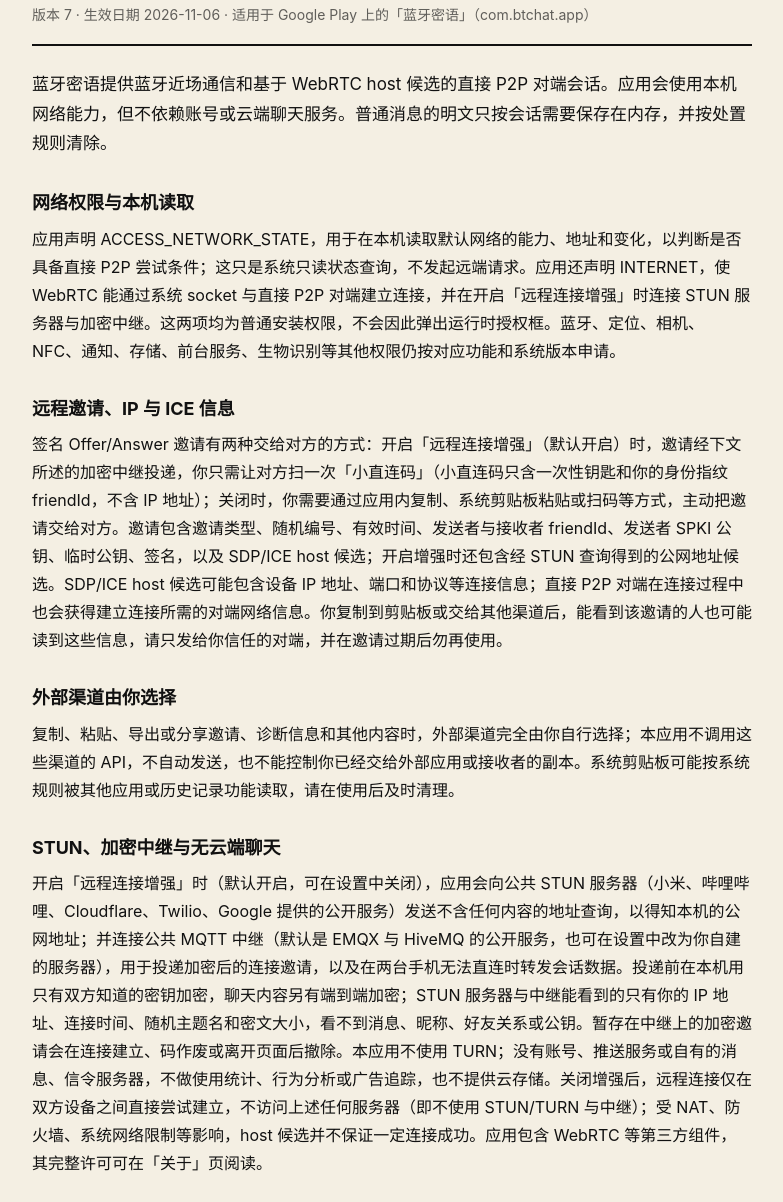
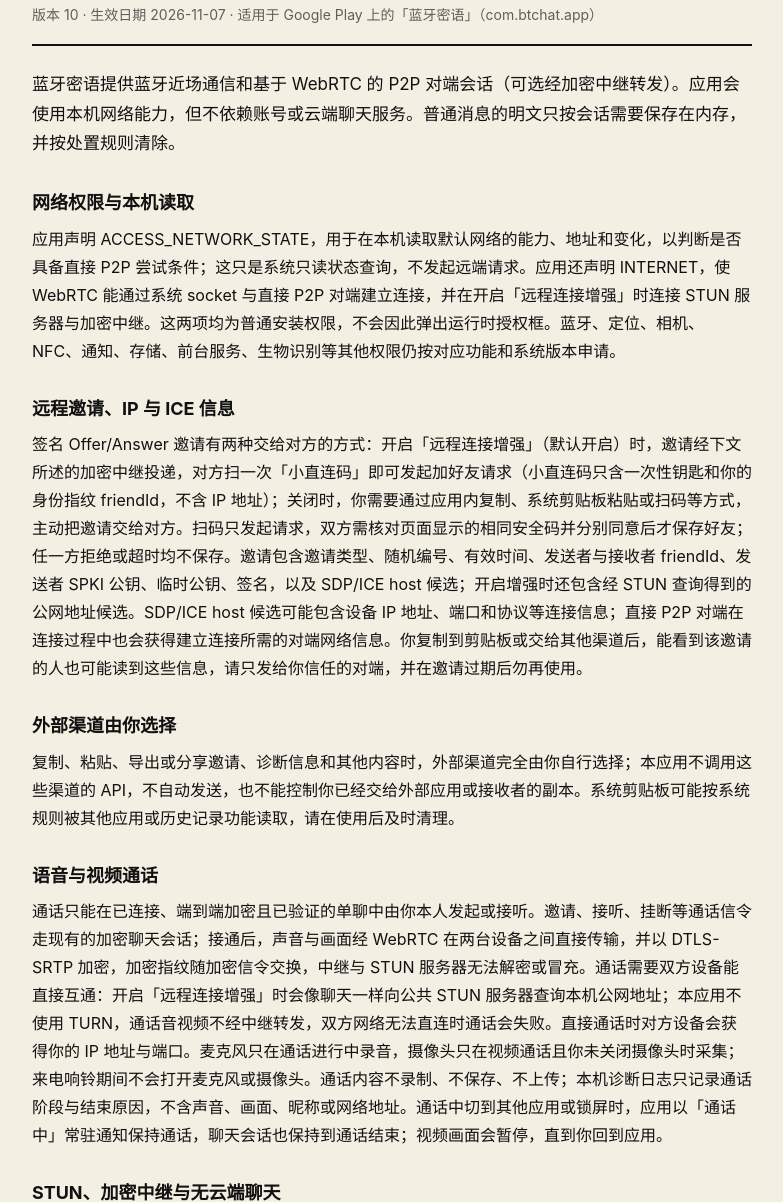
Before and after one commit to yilaitd-web/privacy-policy, a plain HTML site: page index.html in a window 1280 px wide. Shown: the part 69-1271 px from the top of the page, without its empty margins (248-1031 px from the left). Drawn offline with Linux system fonts and the light colour scheme.

Commit message:
正式发布隐私政策版本 10（生效日期 2026-11-07）

```diff
--- a/index.html
+++ b/index.html
@@ -21,24 +21,26 @@
 <body>
 <main>
 <h1>蓝牙密语 隐私政策</h1>
-<p class="meta">版本 7 · 生效日期 2026-11-06 · 适用于 Google Play 上的「蓝牙密语」（com.btchat.app）</p>
-<p class="lead">蓝牙密语提供蓝牙近场通信和基于 WebRTC host 候选的直接 P2P 对端会话。应用会使用本机网络能力，但不依赖账号或云端聊天服务。普通消息的明文只按会话需要保存在内存，并按处置规则清除。</p>
+<p class="meta">版本 10 · 生效日期 2026-11-07 · 适用于 Google Play 上的「蓝牙密语」（com.btchat.app）</p>
+<p class="lead">蓝牙密语提供蓝牙近场通信和基于 WebRTC 的 P2P 对端会话（可选经加密中继转发）。应用会使用本机网络能力，但不依赖账号或云端聊天服务。普通消息的明文只按会话需要保存在内存，并按处置规则清除。</p>
 <h2>网络权限与本机读取</h2>
 <p>应用声明 ACCESS_NETWORK_STATE，用于在本机读取默认网络的能力、地址和变化，以判断是否具备直接 P2P 尝试条件；这只是系统只读状态查询，不发起远端请求。应用还声明 INTERNET，使 WebRTC 能通过系统 socket 与直接 P2P 对端建立连接，并在开启「远程连接增强」时连接 STUN 服务器与加密中继。这两项均为普通安装权限，不会因此弹出运行时授权框。蓝牙、定位、相机、NFC、通知、存储、前台服务、生物识别等其他权限仍按对应功能和系统版本申请。</p>
 <h2>远程邀请、IP 与 ICE 信息</h2>
-<p>签名 Offer/Answer 邀请有两种交给对方的方式：开启「远程连接增强」（默认开启）时，邀请经下文所述的加密中继投递，你只需让对方扫一次「小直连码」（小直连码只含一次性钥匙和你的身份指纹 friendId，不含 IP 地址）；关闭时，你需要通过应用内复制、系统剪贴板粘贴或扫码等方式，主动把邀请交给对方。邀请包含邀请类型、随机编号、有效时间、发送者与接收者 friendId、发送者 SPKI 公钥、临时公钥、签名，以及 SDP/ICE host 候选；开启增强时还包含经 STUN 查询得到的公网地址候选。SDP/ICE host 候选可能包含设备 IP 地址、端口和协议等连接信息；直接 P2P 对端在连接过程中也会获得建立连接所需的对端网络信息。你复制到剪贴板或交给其他渠道后，能看到该邀请的人也可能读到这些信息，请只发给你信任的对端，并在邀请过期后勿再使用。</p>
+<p>签名 Offer/Answer 邀请有两种交给对方的方式：开启「远程连接增强」（默认开启）时，邀请经下文所述的加密中继投递，对方扫一次「小直连码」即可发起加好友请求（小直连码只含一次性钥匙和你的身份指纹 friendId，不含 IP 地址）；关闭时，你需要通过应用内复制、系统剪贴板粘贴或扫码等方式，主动把邀请交给对方。扫码只发起请求，双方需核对页面显示的相同安全码并分别同意后才保存好友；任一方拒绝或超时均不保存。邀请包含邀请类型、随机编号、有效时间、发送者与接收者 friendId、发送者 SPKI 公钥、临时公钥、签名，以及 SDP/ICE host 候选；开启增强时还包含经 STUN 查询得到的公网地址候选。SDP/ICE host 候选可能包含设备 IP 地址、端口和协议等连接信息；直接 P2P 对端在连接过程中也会获得建立连接所需的对端网络信息。你复制到剪贴板或交给其他渠道后，能看到该邀请的人也可能读到这些信息，请只发给你信任的对端，并在邀请过期后勿再使用。</p>
 <h2>外部渠道由你选择</h2>
 <p>复制、粘贴、导出或分享邀请、诊断信息和其他内容时，外部渠道完全由你自行选择；本应用不调用这些渠道的 API，不自动发送，也不能控制你已经交给外部应用或接收者的副本。系统剪贴板可能按系统规则被其他应用或历史记录功能读取，请在使用后及时清理。</p>
+<h2>语音与视频通话</h2>
+<p>通话只能在已连接、端到端加密且已验证的单聊中由你本人发起或接听。邀请、接听、挂断等通话信令走现有的加密聊天会话；接通后，声音与画面经 WebRTC 在两台设备之间直接传输，并以 DTLS-SRTP 加密，加密指纹随加密信令交换，中继与 STUN 服务器无法解密或冒充。通话需要双方设备能直接互通：开启「远程连接增强」时会像聊天一样向公共 STUN 服务器查询本机公网地址；本应用不使用 TURN，通话音视频不经中继转发，双方网络无法直连时通话会失败。直接通话时对方设备会获得你的 IP 地址与端口。麦克风只在通话进行中录音，摄像头只在视频通话且你未关闭摄像头时采集；来电响铃期间不会打开麦克风或摄像头。通话内容不录制、不保存、不上传；本机诊断日志只记录通话阶段与结束原因，不含声音、画面、昵称或网络地址。通话中切到其他应用或锁屏时，应用以「通话中」常驻通知保持通话，聊天会话也保持到通话结束；视频画面会暂停，直到你回到应用。</p>
 <h2>STUN、加密中继与无云端聊天</h2>
-<p>开启「远程连接增强」时（默认开启，可在设置中关闭），应用会向公共 STUN 服务器（小米、哔哩哔哩、Cloudflare、Twilio、Google 提供的公开服务）发送不含任何内容的地址查询，以得知本机的公网地址；并连接公共 MQTT 中继（默认是 EMQX 与 HiveMQ 的公开服务，也可在设置中改为你自建的服务器），用于投递加密后的连接邀请，以及在两台手机无法直连时转发会话数据。投递前在本机用只有双方知道的密钥加密，聊天内容另有端到端加密；STUN 服务器与中继能看到的只有你的 IP 地址、连接时间、随机主题名和密文大小，看不到消息、昵称、好友关系或公钥。暂存在中继上的加密邀请会在连接建立、码作废或离开页面后撤除。本应用不使用 TURN；没有账号、推送服务或自有的消息、信令服务器，不做使用统计、行为分析或广告追踪，也不提供云存储。关闭增强后，远程连接仅在双方设备之间直接尝试建立，不访问上述任何服务器（即不使用 STUN/TURN 与中继）；受 NAT、防火墙、系统网络限制等影响，host 候选并不保证一定连接成功。应用包含 WebRTC 等第三方组件，其完整许可可在「关于」页阅读。</p>
+<p>开启「远程连接增强」时（默认开启，可在设置中关闭），应用会向公共 STUN 服务器（小米、哔哩哔哩、Cloudflare、Twilio、Google 提供的公开服务）发送不含任何内容的地址查询，以得知本机的公网地址；并连接公共 MQTT 中继（默认是 EMQX 与 HiveMQ 的公开服务，也可在设置中改为你自建的服务器），用于投递加密后的连接邀请，以及在两台手机无法直连时转发会话数据。默认中继只使用 TLS 连接，不会在 TLS 失败时自动降级为明文；自定义中继仍可使用明文连接，此时主题与收发时机也会对网络路径可见，设置页会给出提示。投递前在本机加密，聊天内容另有端到端加密；STUN 服务器与中继能看到的只有你的 IP 地址、连接时间、随机主题名和密文大小，看不到消息、昵称、好友关系或公钥。好友会在已验证会话中各自提供随机数，协商独立的中继信箱秘密；仅凭双方公钥无法推导协商后的主题与密钥。尚未完成协商的旧好友或不支持协商的旧版本对端仍使用由双方长期公钥派生的兼容秘密，持有这些公钥的人可推导该旧秘密。连接建立、码作废或离开页面后，应用会请求撤除暂存在中继上的加密邀请；未能交给某家中继的撤回或作废会登记为待处理，并在该中继重连或下次启动后补发，启动时也会清理本机旧发件主题。实际清除时机仍取决于公共中继是否可用。本应用不使用 TURN；没有账号、推送服务或自有的消息、信令服务器，不做使用统计、行为分析或广告追踪，也不提供云存储。关闭增强后，远程连接仅在双方设备之间直接尝试建立，不访问上述任何服务器（即不使用 STUN/TURN 与中继）；受 NAT、防火墙、系统网络限制等影响，host 候选并不保证一定连接成功。应用包含 WebRTC 等第三方组件，其完整许可可在「关于」页阅读。</p>
 <h2>好友与防重放记录</h2>
-<p>可信好友会保存在本机应用私有 SQLite 数据库，包括好友 friendId、SPKI 公钥、显示昵称、稳定会话 ID、动态 endpoint 地址、旧设备关联（legacy link）以及最近一次远程验证成功时间（lastRemoteSuccess）。地址变化时可能保留旧地址别名，以避免同一好友被拆成多个会话。邀请摘要和到期时间也会在本机保存，用于识别重放并拒绝已使用或过期的邀请。普通聊天消息不写入这些数据库。好友迁移快照仅用于本机存储维护，不是云备份。</p>
+<p>可信好友会保存在本机应用私有 SQLite 数据库，包括好友 friendId、SPKI 公钥、显示昵称、稳定会话 ID、动态 endpoint 地址、旧设备关联（legacy link）、最近一次远程验证成功时间（lastRemoteSuccess），以及好友中继信箱的当前秘密与升级中暂存的秘密。地址变化时可能保留旧地址别名，以避免同一好友被拆成多个会话。邀请摘要和到期时间也会在本机保存，用于识别重放并拒绝已使用或过期的邀请。普通聊天消息不写入这些数据库。好友迁移快照仅用于本机存储维护，不是云备份。</p>
 <h2>普通消息与留存授权</h2>
-<p>普通文本、图片和表情包消息不建立持久发件箱，明文只活在会话内存中；退出会话、后台清理或到期处置时按规则清除。查看后的图片可能先在本机以密文暂存，再按倒计时或你的选择焚毁。你发送的内容可在处置阶段自行保存到相册；你收到的内容如需留存，仍须按原有 NFC 碰一碰或扫码授权流程取得对方同意，保存授权规则不变。</p>
+<p>普通文本、图片和表情包消息不建立持久发件箱，聊天进行中明文只活在会话内存中。单聊结束时按「谁发的谁做主」处理：你发的消息你自己可以保留查看；对方发的消息只有对方授权后你才能保留。有人主动结束对话时，连接保持，双方在聊天区各自选择允许对方查看全部、部分或不允许；你也可以选择自己不保留。保留的记录以密文存入本机保险箱，在好友主页确认本人后查看。聊天意外断联时，你还有 30 秒看完对方发的内容，之后对方发的文字会用对方设备的托管公钥加密保存在你的手机里，你自己无法解开；下一次和对方聊天时，对方会看到「上次意外断联，请确定是否允许他人查看」，对方放行哪些，你才能解开哪些，对方不允许或 7 天内没有表态即销毁；意外断联时对方发的图片不托管，直接焚毁。应用退到后台按意外断联处理。广播会话仍按原有倒计时处置。保险箱里已有的旧留存仍按原有 NFC 碰一碰或扫码授权规则解锁。</p>
 <h2>设备身份</h2>
 <p>在你同意本政策后，应用会在本机生成随机旧设备编号及长期身份密钥，保存在应用私有存储或系统密钥库中。配对、蓝牙连接和远程邀请会向对方提供用于识别与验证的标识、公钥或证明；对方可据此识别再次连接的本机。私钥不会作为好友公钥或邀请内容发送。卸载或清除应用数据会删除本机身份记录，但无法撤回已经交给对方的副本。</p>
 <h2>权限用途</h2>
-<p>蓝牙（附近的设备）用于与身边设备直连；定位（仅 Android 11 及以下）是系统扫描旧式蓝牙设备的要求，本应用不读取、不记录位置；相机仅在拍照发送、制作表情或扫码时使用；NFC 仅用于碰一碰配对与留存/解锁授权确认；通知仅用于后台连接保持与新消息提醒；存储权限（仅旧系统）仅在导出图片到相册时使用；振动仅用于配对、焚毁等动作的触觉反馈；前台服务仅在连接或等待期间以常驻通知保持连接；生物识别仅用于保险箱本机解锁等本人确认。权限可在系统设置中关闭，对应功能可能因此不可用。</p>
+<p>蓝牙（附近的设备）用于与身边设备直连；定位（仅 Android 11 及以下）是系统扫描旧式蓝牙设备的要求，本应用不读取、不记录位置；相机仅在拍照发送、制作表情、扫码或视频通话时使用；麦克风仅在语音 / 视频通话进行中使用；NFC 仅用于碰一碰配对与留存/解锁授权确认；通知仅用于后台连接保持与新消息提醒；存储权限（仅旧系统）仅在导出图片到相册时使用；振动仅用于配对、焚毁等动作的触觉反馈；前台服务仅在连接或等待期间、以及通话期间以常驻通知保持连接或通话；生物识别仅用于保险箱本机解锁等本人确认。权限可在系统设置中关闭，对应功能可能因此不可用。</p>
 <h2>内容规则与溯源标记</h2>
 <p>默认双人锁模式下，已留存内容每次查看仍需对方按既有方式授权解锁；对方可撤回授权。若你打开「本机直接查看」，本机会保存查看所需钥匙副本，之后无需对方在场；撤回不影响已保存副本。本应用页面背景及你导出到系统相册的图片会嵌入不可见溯源标记，内容是你的昵称（开发者模式下为开发者姓名）和时间，用于外泄后追溯来源。标记不包含设备标识或位置信息；重绘、翻拍或打印扫描后可能无法恢复。</p>
 <h2>加密说明</h2>
```
